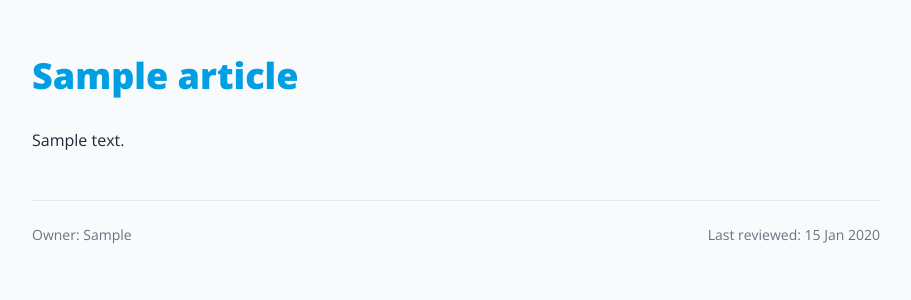
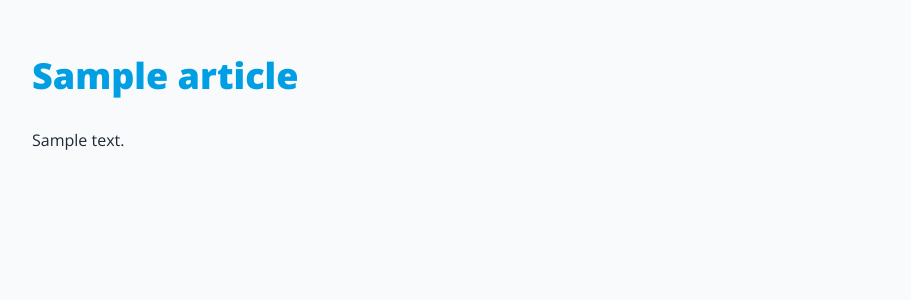
Before and after one commit to jamesbinkie/Cut-Once, a Django app: template templates/knowledge/article_detail.html in a window 1280 px wide. Shown: the part 343-643 px from the top of the page, without its empty margins (184-1095 px from the left). Run offline with Django 4.2, Linux system fonts and the light colour scheme; the template is opened without the code that fills it: values that come from a table or form of the project are taken from there, others are empty; tables that the repository leaves empty hold one stand-in row (values such as "Sample post"); some libraries are stand-ins or nearby versions.

Commit message:
Update article_detail.html

```diff
--- a/templates/knowledge/article_detail.html
+++ b/templates/knowledge/article_detail.html
@@ -3,14 +3,8 @@
 {% block content %}
 <article class="mt-8">
     <h1 class="text-4xl font-extrabold text-brand mb-8">{{ article.title }}</h1>
-
     <div class="prose prose-lg dark:prose-invert max-w-none text-gray-800 dark:text-zinc-200">
         {{ article.content|safe }}
     </div>
-
-    <div class="mt-12 pt-6 border-t border-gray-200 dark:border-zinc-700 text-sm text-gray-500 flex justify-between">
-        <span>Owner: {{ article.owner }}</span>
-        <span>Last reviewed: {{ article.last_reviewed }}</span>
-    </div>
 </article>
 {% endblock %}
```
